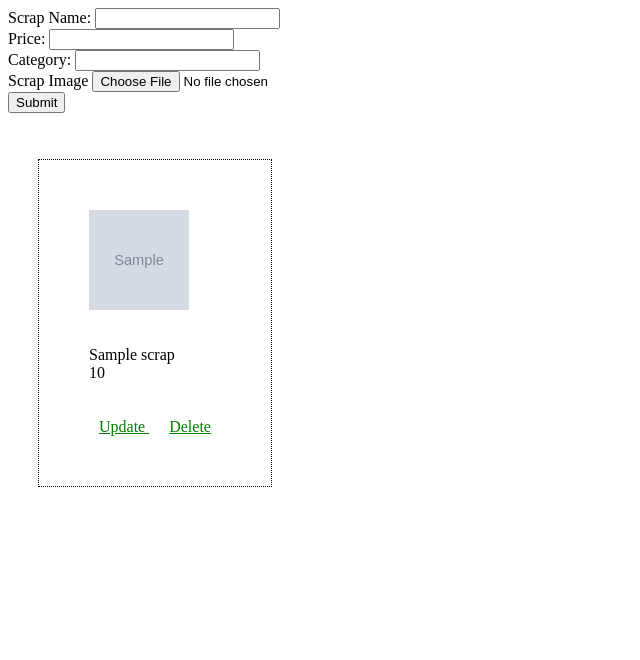
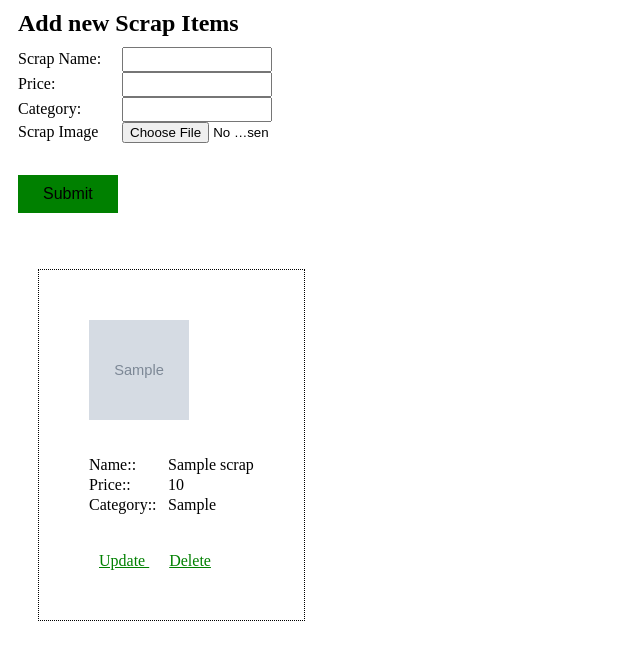
Before and after one commit to shreejal27/Garbage_Management_System, a PHP site: page /garbage/scrap_admin.php in a window 1280 px wide. Shown: the top 660 px of the page, without its empty margins (0-640 px from the left). Run offline with PHP 8.4, Linux system fonts and the light colour scheme; tables that the repository leaves empty or names only in its code hold one stand-in row (values such as "Sample post"); grey boxes marked "Sample" are stand-in pictures.

Commit message:
css to scrap_admin file

```diff
--- a/admin.css
+++ b/admin.css
@@ -5,7 +5,7 @@
 }
 
 #left{
-    height: 100%;
+    height: 200%;
     width: 15%;
     background-color: green;
     float: left;
@@ -18,7 +18,7 @@ li:hover{
     color: white;
 }
 #right{
-    height: auto;
+    height: 200%;
     width: 85%;
     background-color: cornsilk;
     float: left;
--- a/scrap_admin.php
+++ b/scrap_admin.php
@@ -6,6 +6,9 @@ $query= "Select * from scrap";
 $result= mysqli_query($connection, $query);
 ?>
 <style>
+  h2{
+    margin:10px;
+  }
   .link{
     color: green;
   }
@@ -21,26 +24,60 @@ $result= mysqli_query($connection, $query);
   .align{
     text-align: center;
   }
+
+  label{
+              display: inline-block;
+              width: 100px;
+              margin-left: 10px;
+         }
+            input[type=submit], .butt{
+              transition-duration: 0.5s;
+              background-color: green;
+              color: black;
+              border: none;
+              padding: 10px 25px;
+              text-align: center;
+              text-decoration: none;
+              display: inline-block;
+              font-size: 16px;
+              margin:10px;
+            }
+            input[type=submit]:hover{
+              background-color: #00b300;
+              color: white;
+            }
+            .butt:hover{
+              background-color: #00b300;
+              color: white;
+            }
+            .details{
+                display: inline-block;
+                height: 20px;
+                width: 75px;
+            }
+
 </style>
 
 <html>
     <head>
     </head>
     <body>
+    <h2>Add new Scrap Items</h2>
         <form action="scrap_processing.php" method="POST" enctype="multipart/form-data">
             <label> Scrap Name: </label>
-            <input type="text" name="sname">
+            <input type="text" name="sname" style="width: 150px; height: 25px;" required>
             <br>
             <label> Price: </label>
-            <input type="number" name="sprice">
+            <input type="number" name="sprice" style="width: 150px; height: 25px;" required>
             <br>
             <label> Category: </label>
-            <input type="text" name="scategory">
+            <input type="text" name="scategory" style="width: 150px; height: 25px;" required>
             <br>
             <label> Scrap Image </label>
-            <input type="file" name="simage">
+            <input type="file" name="simage" style="width: 150px; height: 25px;" required>
             <br>
-            <input type="submit" value= "Submit">
+            <br>
+            <input type="submit" value= "Submit" class="butt">
         </form>
     </body>
 </html>
@@ -54,8 +91,9 @@ $result= mysqli_query($connection, $query);
 
           <span><img src ="scrap/<?php echo $row["simage"]?>" height = '100px' width= '100px'></span> <br><br>
          <br>
-            <?php echo $row["sname"]?> <br>
-           <?php echo $row["sprice"]?><br>
+            <span class="details">Name::</span>  <?php echo $row["sname"]?> <br>
+            <span class="details">Price::</span> <?php echo $row["sprice"]?><br>
+            <span class="details">Category::</span> <?php echo $row["category"]?><br>
          <br>
            <br>
             <span>
```
Also changed, not shown: scrap.php (deleted, +0 -21 lines), scrap/Viper.png (added).
